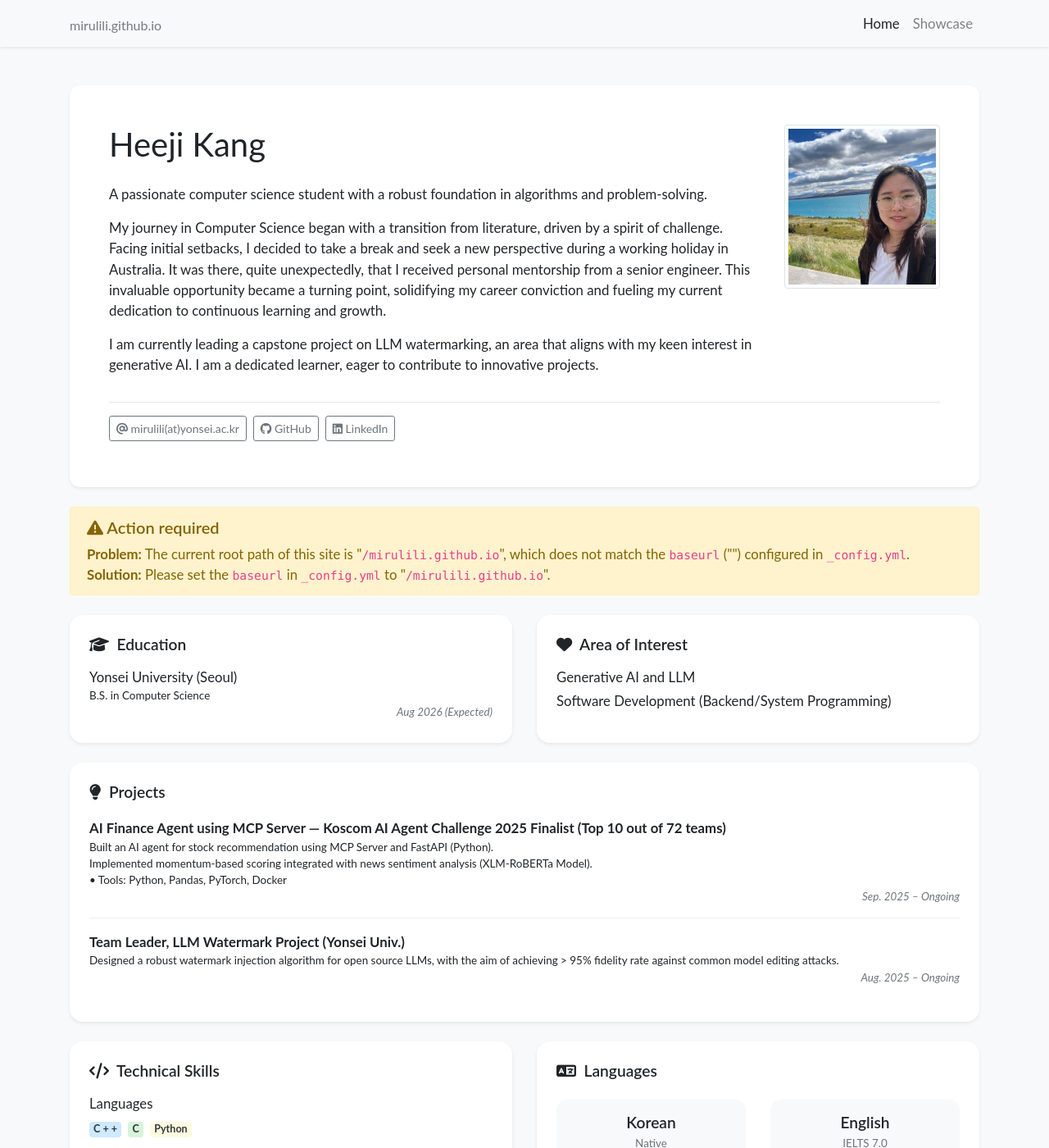
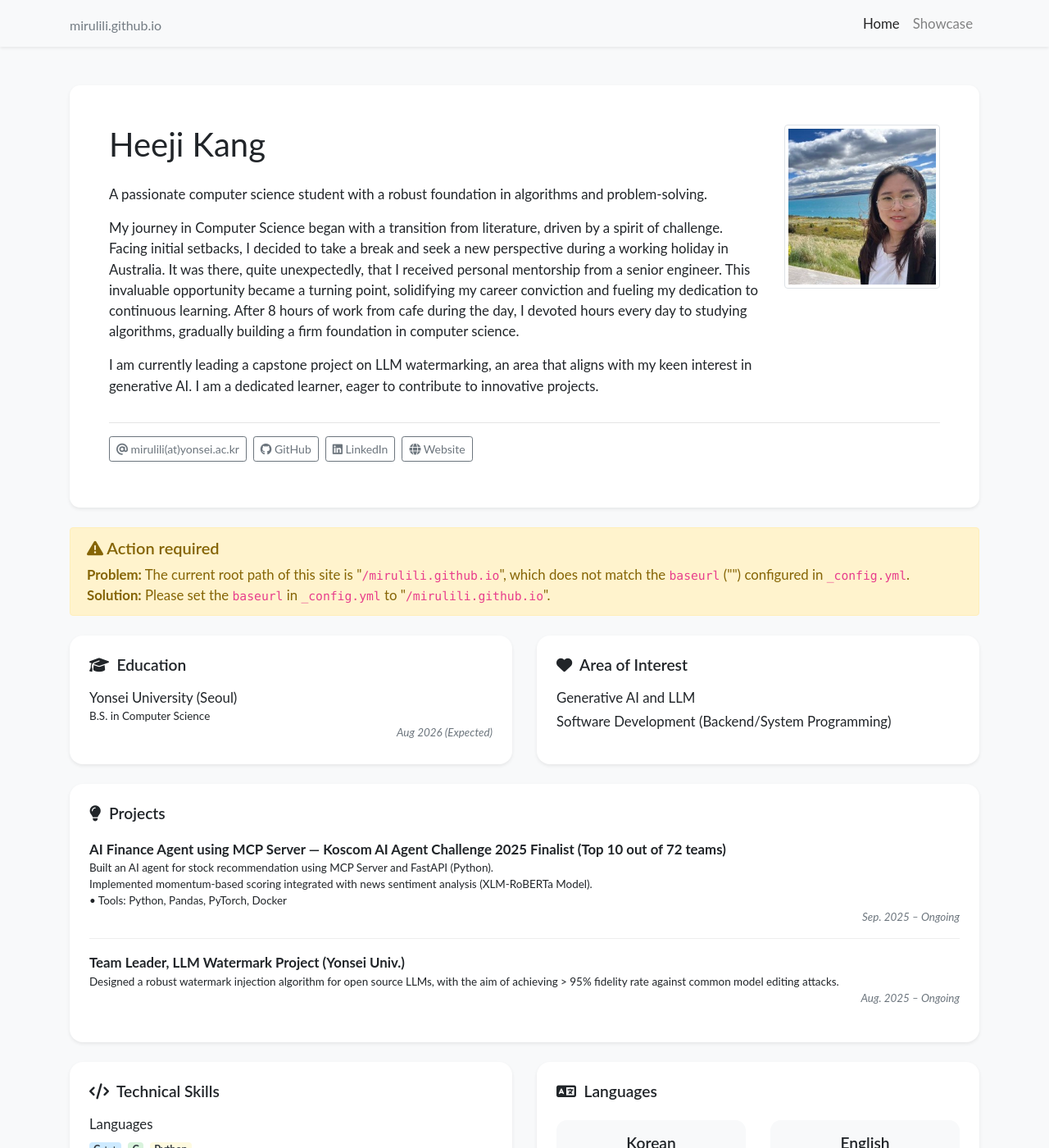
Before and after one commit to mirulili/mirulili.github.io, a Jekyll site: the page built from index.html, in a window 1280 px wide and 1400 px high. Shown: the whole window at 82% size. Built offline with Jekyll 4.4.1, drawn with Linux system fonts in a browser that asks for light colours; nearby versions of some CDN libraries; a style sheet for code colours, icons or effects is not loaded; some of the changed text lies outside the part shown.

Commit message:
content edited

```diff
--- a/_data/profile.yml
+++ b/_data/profile.yml
@@ -12,6 +12,7 @@ email: "mirulili@yonsei.ac.kr"
 # cv_link: link-to-your-cv-file
 # gscholar: xFmQpf4AAAAJ  # This is an example, replace it with your own Google Scholar ID
 github: mirulili
+website: https://mirulili.github.io/blog
 # twitter: your_twitter_id  # Do not include the '@' symbol
 # wechat_qrcode: /assets/images/etc/wechat.jpg
 # wechat_prompt: >-
@@ -29,8 +30,9 @@ short_bio: >-
     My journey in Computer Science began with a transition from literature, driven by a spirit of challenge.
     Facing initial setbacks, I decided to take a break and seek a new perspective during a working holiday in Australia.
     It was there, quite unexpectedly, that I received personal mentorship from a senior engineer.
-    This invaluable opportunity became a turning point, solidifying my career conviction and fueling my current dedication
-    to continuous learning and growth.
+    This invaluable opportunity became a turning point, solidifying my career conviction and fueling my dedication
+    to continuous learning. After 8 hours of work from cafe during the day, I devoted hours every day
+    to studying algorithms, gradually building a firm foundation in computer science.
   </p>
   <p>
     I am currently leading a capstone project on LLM watermarking, an area that aligns with my keen
@@ -50,7 +52,7 @@ education:
   date: Aug 2026 (Expected)
 
 
-experience:
+activities:
 - name: Working Holiday Program — Sydney, Australia
   date: Mar. 2023 – Nov. 2023
   position: >-
--- a/_includes/widgets/experience_card.html
+++ b/_includes/widgets/experience_card.html
@@ -1,8 +1,8 @@
-{% if site.data.profile.projects %}
-    {% assign exp_by_year = site.data.profile.experience | group_by_exp: "item", "item.date | date: '%Y'" %}
+{% if site.data.profile.activities %}
+    {% assign exp_by_year = site.data.profile.activities | group_by_exp: "item", "item.date | date: '%Y'" %}
     <div class="my-4 bg-white shadow-sm rounded-xl">
         <div class="p-4">
-            <h6 class="mb-3"><i class="fas fa-briefcase"></i> &nbsp;Experience</h6>
+            <h6 class="mb-3"><i class="fas fa-briefcase"></i> &nbsp;Activities & Engagements</h6>
             {% assign not_first = false %}
             {% for year in exp_by_year %}
             <div class="media py-1">
--- a/_includes/widgets/profile_card.html
+++ b/_includes/widgets/profile_card.html
@@ -93,6 +93,12 @@
                             <i class="fab fa-orcid"></i> ORCID
                         </a>
                         {% endif %}
+
+                        {% if site.data.profile.website %}
+                        <a class="btn btn-outline-secondary btn-sm mr-2 mb-2" target="_blank" href="{{ site.data.profile.website | relative_url }}">
+                            <i class="fas fa-globe"></i> Website
+                        </a>
+                        {% endif %}
                     </div>
                 </div>
             </div>
```
Also changed, not shown: _news/2022-lorem.md (+1 -1 lines).
